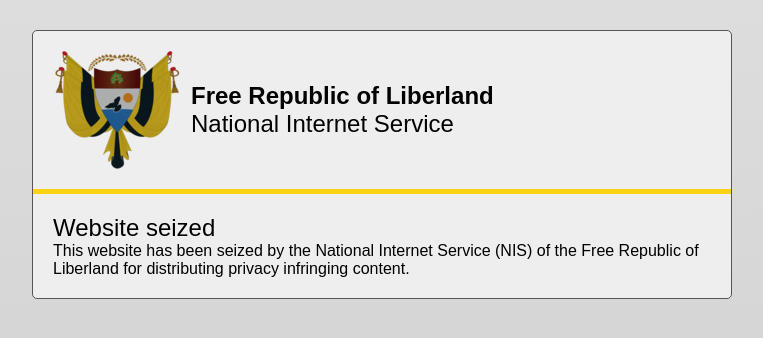
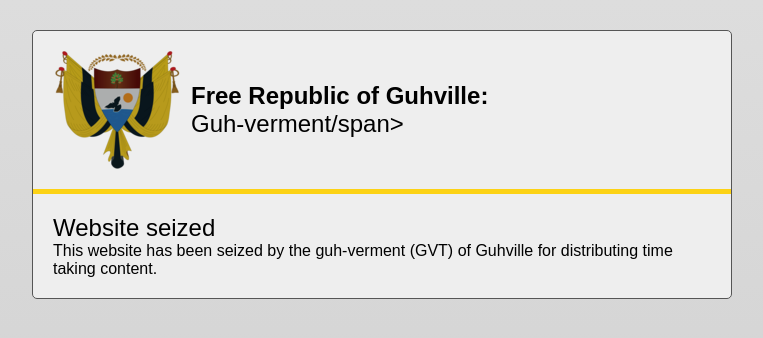
Before and after one commit to julian20yt/woozyclickerv2, a website: page seized.html in a window 1280 px wide. Shown: the whole page, without its empty margins (258-1021 px from the left). Drawn offline with Linux system fonts and the light colour scheme.

Commit message:
Update seized.html

```diff
--- a/seized.html
+++ b/seized.html
@@ -1,7 +1,7 @@
 <!DOCTYPE html>
 <html>
 	<head>
-		<title>Website seized</title>
+		<title>oh shit</title>
 		<link rel="stylesheet" href="seized/style.css">
 		<link rel="icon" type="image/png" href="seized/favicon.png">
 		<link rel="apple-touch-icon-precomposed" type="image/png" sizes="128x128" href="seized/favicon.png">
@@ -11,11 +11,11 @@
 		<div id="seized-box">
 			<div id="seized-header">
 				<img src="seized/liberland.png" alt="Coat of arms of the Free Republic of Liberland" id="coa">
-				<span class="bigtext"><b>Free Republic of Liberland</b><br>National Internet Service</span>
+				<span class="bigtext"><b>Free Republic of Guhville:</b><br>Guh-verment/span>
 			</div>
 			<div id="seized-main">
 				<span class="bigtext">Website seized</span>
-				<span>This website has been seized by the National Internet Service (NIS) of the Free Republic of Liberland for distributing privacy infringing content.</span>
+				<span>This website has been seized by the guh-verment (GVT) of Guhville for distributing time taking content.</span>
 			</div>
 		</div>
 	<body>
```
